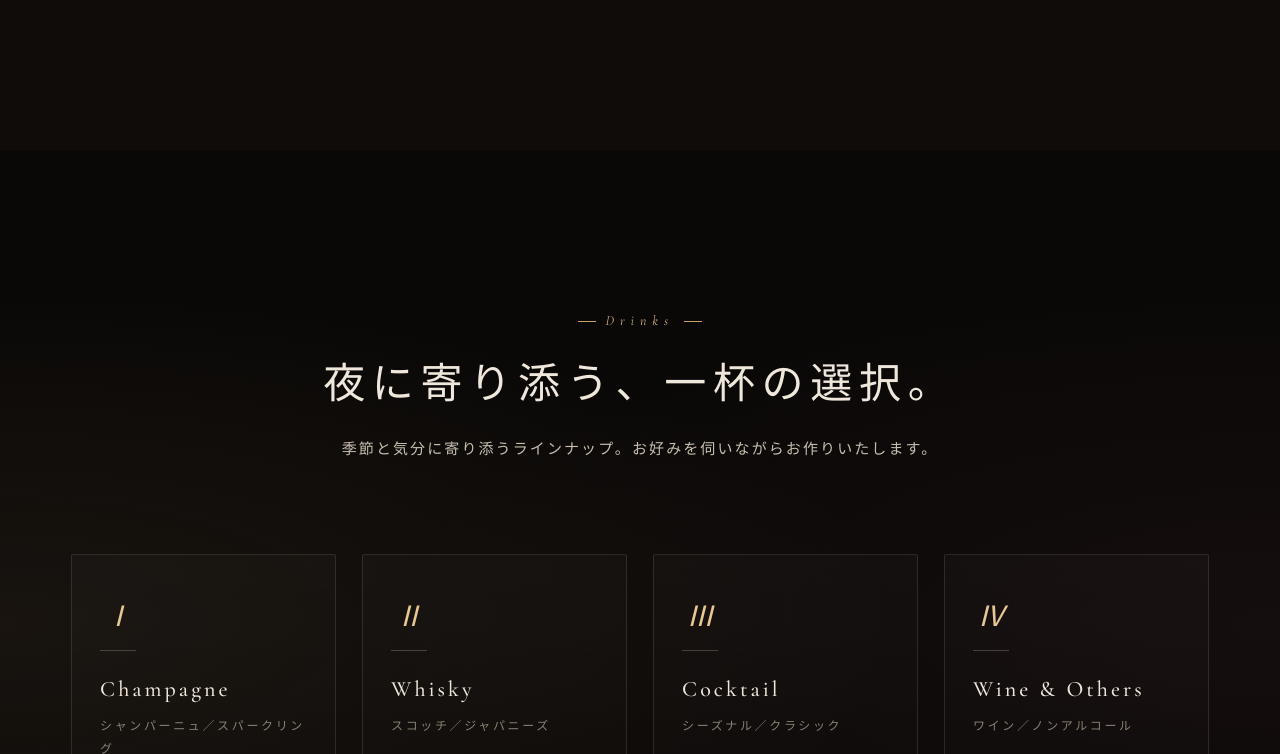
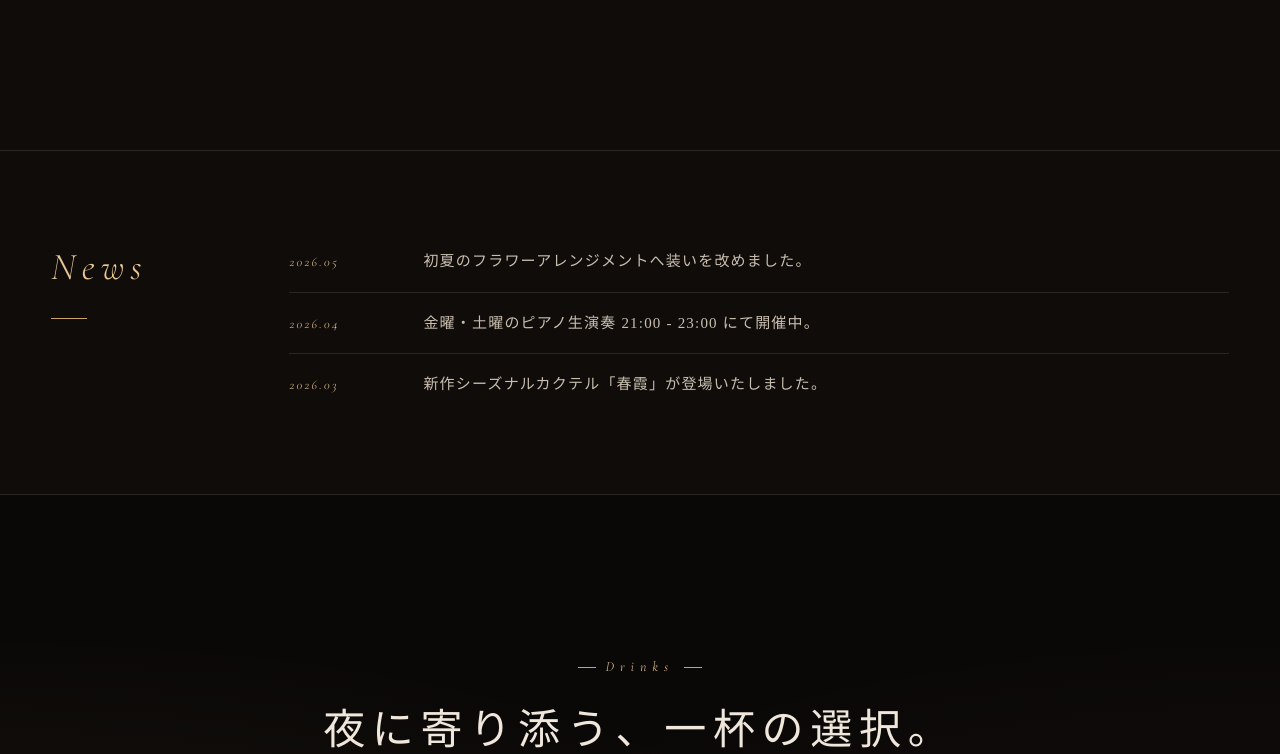
Before and after one commit to shomayamamoto-ai/caerle-on, a PHP site: page / in a window 1280 px wide. Shown: the part 5176-5930 px from the top of the page. Run offline with PHP 8.4, Linux system fonts and the light colour scheme.

Commit message:
feat: タイトルから「カーリアン」削除、News セクションとスクロール進捗バーを追加
- title / og:title / description から「カーリアン」表記を削除
- 上部のスクロール進捗バー（ゴールドグラデーション）を追加
- News セクション（営業案内・更新情報）を新設

```diff
--- a/assets/css/style.css
+++ b/assets/css/style.css
@@ -51,6 +51,81 @@ button { font: inherit; }
 
 .sp-only { display: none; }
 @media (max-width: 720px) { .sp-only { display: inline; } }
+
+/* ---------- Scroll Progress ---------- */
+.progress-bar {
+  position: fixed; left: 0; top: 0; right: 0;
+  height: 2px; z-index: 60;
+  background: transparent;
+  pointer-events: none;
+}
+.progress-bar > span {
+  display: block;
+  height: 100%;
+  width: 0%;
+  background: linear-gradient(to right, var(--gold-3), var(--gold), var(--gold-2));
+  box-shadow: 0 0 12px rgba(231,199,148,0.5);
+  transition: width .1s linear;
+}
+
+/* ---------- News ---------- */
+.news {
+  background: var(--bg-2);
+  padding: clamp(40px, 7vw, 80px) clamp(20px, 4vw, 56px);
+  border-top: 1px solid var(--line);
+  border-bottom: 1px solid var(--line);
+}
+.news__inner { max-width: var(--container); margin: 0 auto; }
+.news__panel {
+  display: grid;
+  grid-template-columns: 200px 1fr;
+  gap: clamp(20px, 3vw, 40px);
+  align-items: start;
+}
+.news__label {
+  font-family: var(--serif);
+  font-style: italic;
+  font-size: clamp(28px, 3.4vw, 38px);
+  letter-spacing: 0.16em;
+  color: var(--gold-2);
+  position: relative;
+  padding-bottom: 16px;
+}
+.news__label::after {
+  content: ""; position: absolute;
+  left: 0; bottom: 0; width: 36px; height: 1px;
+  background: var(--gold);
+}
+.news__list { list-style: none; padding: 0; margin: 0; }
+.news__list li {
+  display: grid;
+  grid-template-columns: 110px 1fr;
+  gap: 24px;
+  padding: 16px 0;
+  border-bottom: 1px solid var(--line);
+  align-items: baseline;
+}
+.news__list li:last-child { border-bottom: 0; }
+.news__list time {
+  font-family: var(--serif);
+  font-style: italic;
+  letter-spacing: 0.18em;
+  color: var(--gold-2);
+  font-size: 13px;
+}
+.news__list p {
+  margin: 0;
+  font-family: var(--serif-jp);
+  letter-spacing: 0.08em;
+  color: var(--ink-2);
+  font-size: 15px;
+  line-height: 1.9;
+}
+@media (max-width: 720px) {
+  .news__panel { grid-template-columns: 1fr; }
+  .news__label { padding-bottom: 12px; }
+  .news__list li { grid-template-columns: 80px 1fr; gap: 12px; padding: 12px 0; }
+}
 
 /* ---------- Loader ---------- */
 .loader {
--- a/assets/js/main.js
+++ b/assets/js/main.js
@@ -11,15 +11,22 @@
     window.addEventListener('load', () => setTimeout(hideLoader, 600));
   }
 
-  // ---------- Sticky header & floating CTA ----------
+  // ---------- Sticky header, floating CTA, progress bar ----------
   const header = document.getElementById('siteHeader');
   const cta = document.querySelector('.floating-cta');
+  const progress = document.getElementById('progressFill');
   const onScroll = () => {
     const y = window.scrollY;
     if (header) header.classList.toggle('is-scrolled', y > 20);
     if (cta) cta.classList.toggle('is-visible', y > window.innerHeight * 0.6);
+    if (progress) {
+      const max = document.documentElement.scrollHeight - window.innerHeight;
+      const pct = max > 0 ? Math.min(100, (y / max) * 100) : 0;
+      progress.style.width = pct + '%';
+    }
   };
   window.addEventListener('scroll', onScroll, { passive: true });
+  window.addEventListener('resize', onScroll);
   onScroll();
 
   // ---------- Mobile nav ----------
--- a/index.html
+++ b/index.html
@@ -3,13 +3,13 @@
 <head>
 <meta charset="UTF-8" />
 <meta name="viewport" content="width=device-width, initial-scale=1.0" />
-<meta name="description" content="Caerle'on（カーリアン） — 静謐な夜に咲く、大人のための隠れ家ラウンジ。深い木目と大理石、灯りに包まれた上質な時間をお届けします。" />
+<meta name="description" content="Caerle'on — 静謐な夜に咲く、大人のための隠れ家ラウンジ。深い木目と大理石、灯りに包まれた上質な時間をお届けします。" />
 <meta name="theme-color" content="#0a0807" />
-<meta property="og:title" content="Caerle'on｜カーリアン" />
+<meta property="og:title" content="Caerle'on" />
 <meta property="og:description" content="静謐な夜に咲く、大人のための隠れ家ラウンジ。" />
 <meta property="og:type" content="website" />
 <meta property="og:image" content="images/hero-flowers.jpg" />
-<title>Caerle'on｜カーリアン</title>
+<title>Caerle'on — A Hidden Sanctuary in the Night</title>
 <link rel="icon" type="image/svg+xml" href="assets/favicon.svg" />
 <link rel="preload" as="image" href="images/hero-flowers.jpg" />
 <link rel="preconnect" href="https://fonts.googleapis.com" />
@@ -18,6 +18,9 @@
 <link rel="stylesheet" href="assets/css/style.css" />
 </head>
 <body>
+
+<!-- SCROLL PROGRESS -->
+<div class="progress-bar" aria-hidden="true"><span id="progressFill"></span></div>
 
 <!-- LOADER -->
 <div class="loader" id="loader">
@@ -215,6 +218,29 @@
           <img src="images/booth-spotlight.jpg" alt="スポットライトの灯る席" loading="lazy" />
           <figcaption>Lounge</figcaption>
         </figure>
+      </div>
+    </div>
+  </section>
+
+  <!-- NEWS -->
+  <section class="news" aria-label="お知らせ">
+    <div class="news__inner">
+      <div class="news__panel" data-reveal>
+        <span class="news__label">News</span>
+        <ul class="news__list">
+          <li>
+            <time>2026.05</time>
+            <p>初夏のフラワーアレンジメントへ装いを改めました。</p>
+          </li>
+          <li>
+            <time>2026.04</time>
+            <p>金曜・土曜のピアノ生演奏 21:00 - 23:00 にて開催中。</p>
+          </li>
+          <li>
+            <time>2026.03</time>
+            <p>新作シーズナルカクテル「春霞」が登場いたしました。</p>
+          </li>
+        </ul>
       </div>
     </div>
   </section>
```
